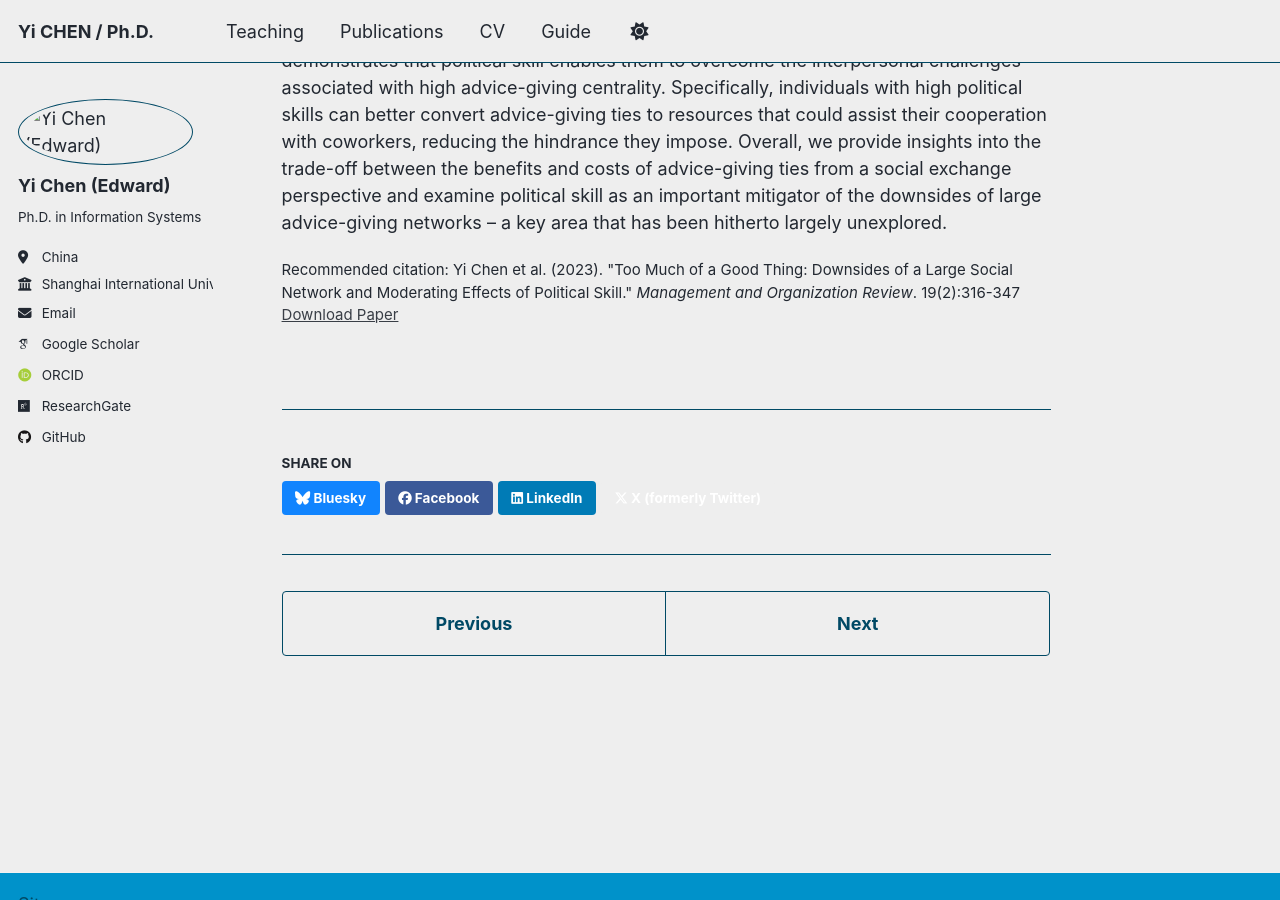
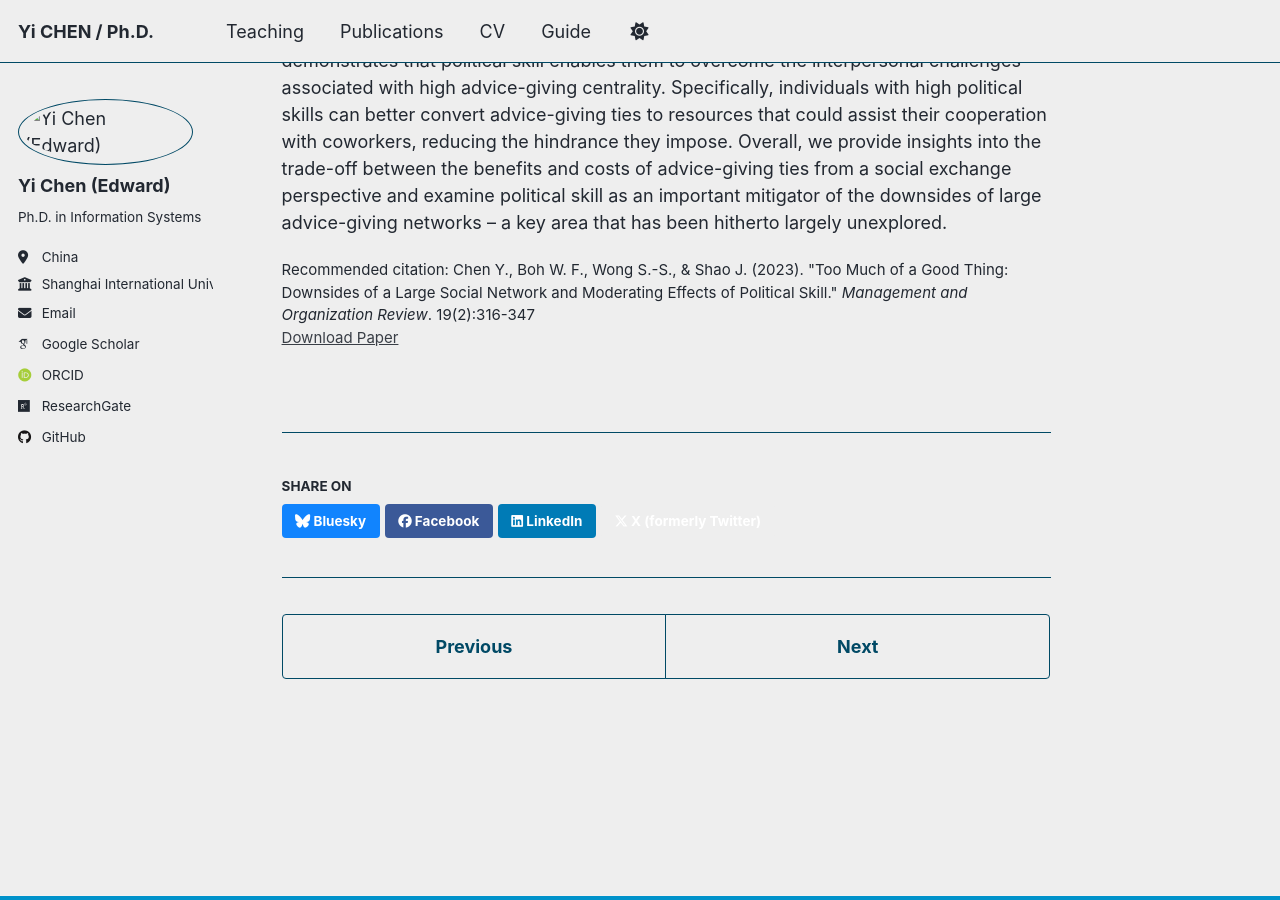
Before and after one commit to chenyi-edward/chenyi-edward.github.io, a Jekyll site: the page built from _publications/MOR-2023.md, in a window 1280 px wide and 900 px high, scrolled down 393 px. Built offline with Jekyll 4.4.1, drawn with Linux system fonts in a browser that asks for light colours; some web fonts are replaced; a script that is not in the unit is left out.

Commit message:
Update MOR-2023.md

```diff
--- a/_publications/MOR-2023.md
+++ b/_publications/MOR-2023.md
@@ -7,6 +7,6 @@ excerpt: ' Advice-giving, Work Performance, Hindrance, Social Networks, Social E
 date: 2023-04-27
 venue: 'Management and Organization Review'
 paperurl: 'https://doi.org/10.1017/mor.2023.6'
-citation: 'Yi Chen et al. (2023). &quot;Too Much of a Good Thing: Downsides of a Large Social Network and Moderating Effects of Political Skill.&quot; <i>Management and Organization Review</i>. 19(2):316-347'
+citation: 'Chen Y., Boh W. F., Wong S.-S., & Shao J. (2023). &quot;Too Much of a Good Thing: Downsides of a Large Social Network and Moderating Effects of Political Skill.&quot; <i>Management and Organization Review</i>. 19(2):316-347'
 ---
 Existing research examining the curvilinear relationship between network centrality and performance tends to focus on the information recipients’ perspective. Focusing on the information providers’ perspective, our study draws upon social exchange theory to demonstrate that the advice-giving centrality-performance relationship for information providers has an inverse U-shape due to decreasing benefits and increasing costs of maintaining more advice-giving ties. We further show that increasing advice-giving centrality increases the likelihood that individuals would become a hindrance to coworkers, as they become bottlenecks impeding efficient workflow. However, our study demonstrates that political skill enables them to overcome the interpersonal challenges associated with high advice-giving centrality. Specifically, individuals with high political skills can better convert advice-giving ties to resources that could assist their cooperation with coworkers, reducing the hindrance they impose. Overall, we provide insights into the trade-off between the benefits and costs of advice-giving ties from a social exchange perspective and examine political skill as an important mitigator of the downsides of large advice-giving networks – a key area that has been hitherto largely unexplored.
```
